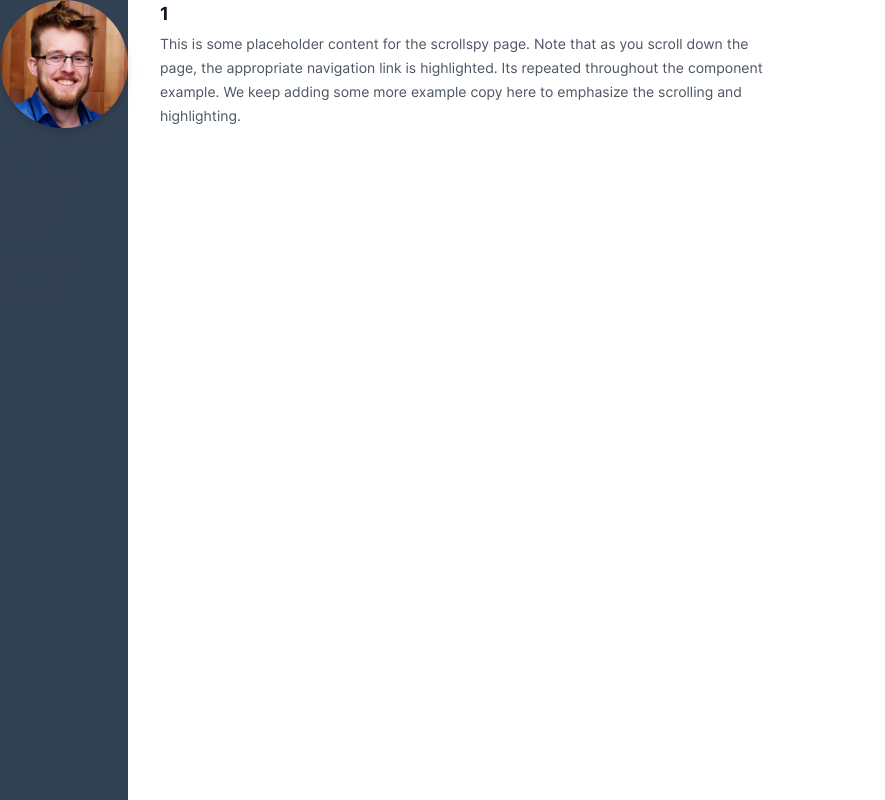
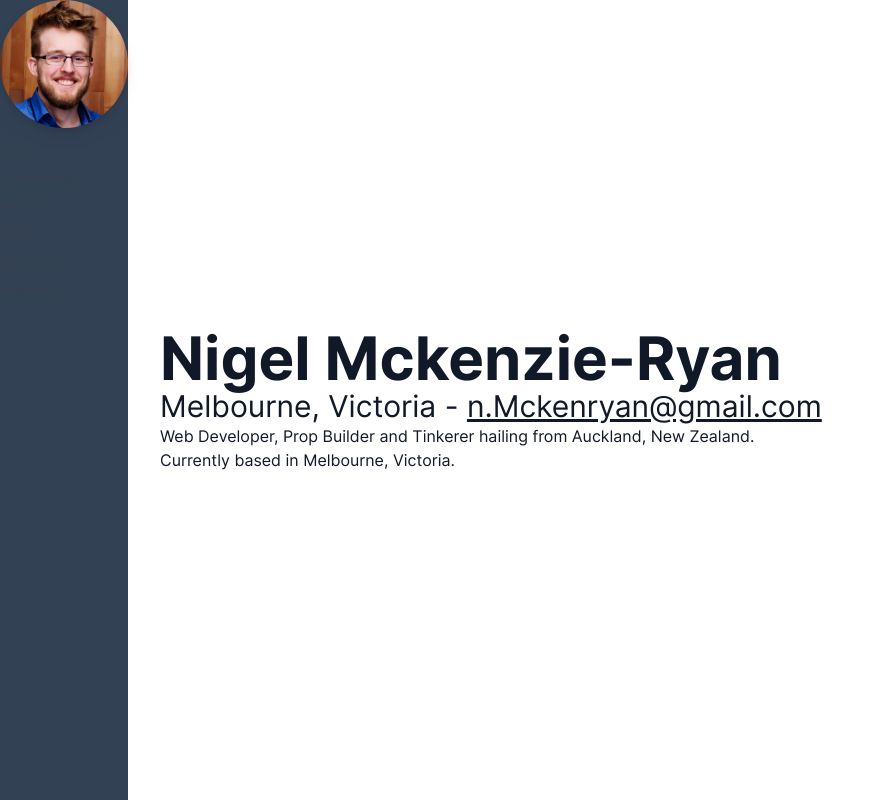
Before and after one commit to nMckenryan/nMckenryan_portfolio, a React (Vite) app: page / in a window 1280 px wide. Shown: the whole page, without its empty margins (0-885 px from the left). Built offline with nearby package versions, Linux system fonts and the light colour scheme.

Commit message:
Basic Scrollspy setup

```diff
--- a/src/App.tsx
+++ b/src/App.tsx
@@ -1,3 +1,5 @@
+import ExperienceSection from 'components/ExperienceSection'
+import HeroSection from 'components/HeroSection'
 import LoadingOrError from 'components/LoadingOrError'
 import { Suspense, type ReactElement } from 'react'
 import { BrowserRouter } from 'react-router-dom'
@@ -12,10 +14,6 @@ export default function App(): ReactElement {
 		{ content: 'Education', href: '#item-5' },
 		{ content: 'Interests', href: '#item-6' }
 	]
-
-	const MAX_ITEMS = 6
-	// eslint-disable-next-line @typescript-eslint/no-magic-numbers
-	const test = Array.from({ length: MAX_ITEMS }, (_, index) => index + 1)
 
 	return (
 		<BrowserRouter>
@@ -35,7 +33,7 @@ export default function App(): ReactElement {
 							src={avatar}
 							alt='avatar'
 						/>
-
+						{/* SCROLL MENU */}
 						<ul
 							className='sticky top-0'
 							data-hs-scrollspy='#scrollspy-2'
@@ -54,22 +52,27 @@ export default function App(): ReactElement {
 						</ul>
 					</div>
 
+					{/* CONTENT */}
 					<div id='scrollspy-content' className='col-span-3 ml-[10rem]'>
-						<div id='scrollspy-2' className='h-screen space-y-4'>
-							{test.map(item => (
-								<div id={`item-${item}`} key={item} className='h-screen'>
-									<h3 className='text-lg font-semibold dark:text-white'>
-										{item}
-									</h3>
-									<p className='mt-1 text-sm leading-6 text-gray-600 dark:text-neutral-400'>
-										This is some placeholder content for the scrollspy page.
-										Note that as you scroll down the page, the appropriate
-										navigation link is highlighted. Its repeated throughout the
-										component example. We keep adding some more example copy
-										here to emphasize the scrolling and highlighting.
-									</p>
-								</div>
-							))}
+						<div id='scrollspy-2' className='h-screen w-[800px] space-y-4'>
+							<div id='item-1' className='h-screen'>
+								<HeroSection />
+							</div>
+							<div id='item-2' className='h-screen'>
+								<ExperienceSection />
+							</div>
+							<div id='item-3' className='h-screen'>
+								<HeroSection />
+							</div>
+							<div id='item-4' className='h-screen'>
+								<HeroSection />
+							</div>
+							<div id='item-5' className='h-screen'>
+								<HeroSection />
+							</div>
+							<div id='item-6' className='h-screen'>
+								<HeroSection />
+							</div>
 						</div>
 					</div>
 				</div>
--- /dev/null
+++ b/src/components/ExperienceSection.tsx
@@ -0,0 +1,77 @@
+import type { ReactElement } from 'react'
+import Section from './ui/Section'
+
+interface Experience {
+	title: string
+	company: string
+	location: string
+	startDate: Date
+	endDate: Date
+	description: string[]
+}
+
+const experiences: Experience[] = [
+	{
+		title: 'Web Developer',
+		company: 'Camp Australia',
+		location: 'Melbourne, Victoria',
+		startDate: new Date('2021-04-01'),
+		endDate: new Date('2022-06-01'),
+		description: [
+			'Maintaining and updating the websites of WEC’s Brands',
+			'Co-ordinating with WEC Stakeholders to scope project requirements',
+			'Building Frontend Solutions through Wordpress with Vue.JS and Tailwind.',
+			'Resolving compliance errors and fixing software bugs'
+		]
+	},
+	{
+		title: 'Junior Web Developer',
+		company: 'WEC Administration',
+		location: 'Melbourne, Victoria',
+		startDate: new Date('2021-04-01'),
+		endDate: new Date('2022-06-01'),
+		description: [
+			'Maintaining and updating the websites of WEC’s Brands',
+			'Co-ordinating with WEC Stakeholders to scope project requirements',
+			'Building Frontend Solutions through Wordpress with Vue.JS and Tailwind.',
+			'Resolving compliance errors and fixing software bugs'
+		]
+	}
+]
+
+export default function ExperienceSection(): ReactElement {
+	return (
+		<Section title='Experience'>
+			<>
+				{experiences.map(experience => (
+					<div className='mb-10 flex flex-col' key={experience.title}>
+						<div className='flex flex-row'>
+							<div className='flex w-full flex-row justify-between'>
+								<div className='flex flex-col'>
+									<h2 className='text-2xl'>{experience.title}</h2>
+									<h2 className='text-lg'>{experience.company}</h2>
+								</div>
+								<div className='flex flex-col'>
+									<h2 className='text-2xl'>
+										{experience.startDate.getMonth()}{' '}
+										{experience.startDate.getFullYear()} -{' '}
+										{experience.endDate.getMonth()}{' '}
+										{experience.endDate.getFullYear()}
+									</h2>
+									<h2 className='text-lg'>{experience.location}</h2>
+								</div>
+							</div>
+						</div>
+						<div className='mt-3 flex flex-col pl-5'>
+							<ul className='list-disc'>
+								{experience.description.map(desc => (
+									<li key={desc}>{desc}</li>
+								))}
+							</ul>
+						</div>
+					</div>
+				))}
+			</>
+		</Section>
+	)
+}
--- a/src/components/HeroSection.tsx
+++ b/src/components/HeroSection.tsx
@@ -11,9 +11,9 @@ export default function HeroSection(): ReactElement {
 					n.Mckenryan@gmail.com
 				</a>{' '}
 			</h2>
-			<p className='text-baseline w-50'>
+			<p className='text-baseline'>
 				Web Developer, Prop Builder and Tinkerer hailing from Auckland, New
-				Zealand. Currently based in Melbourne, Victoria.
+				Zealand. <br /> Currently based in Melbourne, Victoria.
 			</p>
 		</div>
 	)
--- a/src/components/Section.tsx
+++ b/src/components/ui/Section.tsx
@@ -9,7 +9,8 @@ export default function Section({
 }): ReactElement {
 	return (
 		<div className='items-left flex h-screen w-full flex-col justify-center'>
-			<h1 className='text-6xl font-bold'>{title}</h1>
+			<h1 className='mb-5 text-6xl font-bold'>{title}</h1>
+
 			{children}
 		</div>
 	)
```
